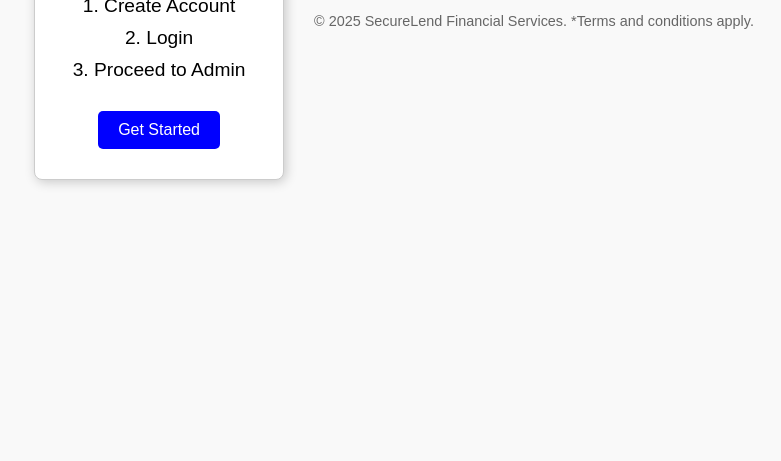
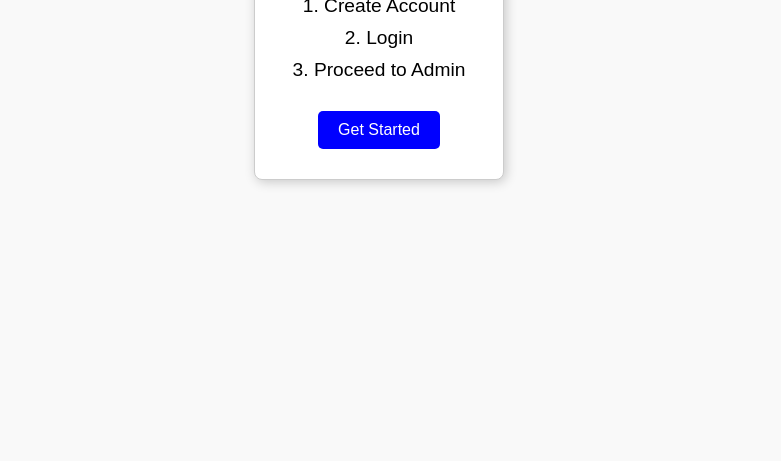
Before and after one commit to sigeyh/Flexi_Cash, a plain HTML site: page index.html in a window 1280 px wide. Shown: the part 439-900 px from the top of the page, without its empty margins (261-1042 px from the left). Drawn offline with Linux system fonts and the light colour scheme.

Commit message:
Update index.html

```diff
--- a/index.html
+++ b/index.html
@@ -93,7 +93,6 @@
   </div>
 
   <footer class="footer">
-    <p>&copy; 2025 SecureLend Financial Services. *Terms and conditions apply.</p>
   </footer>
 
   <!-- Service Worker and PWA scripts remain unchanged -->
```
